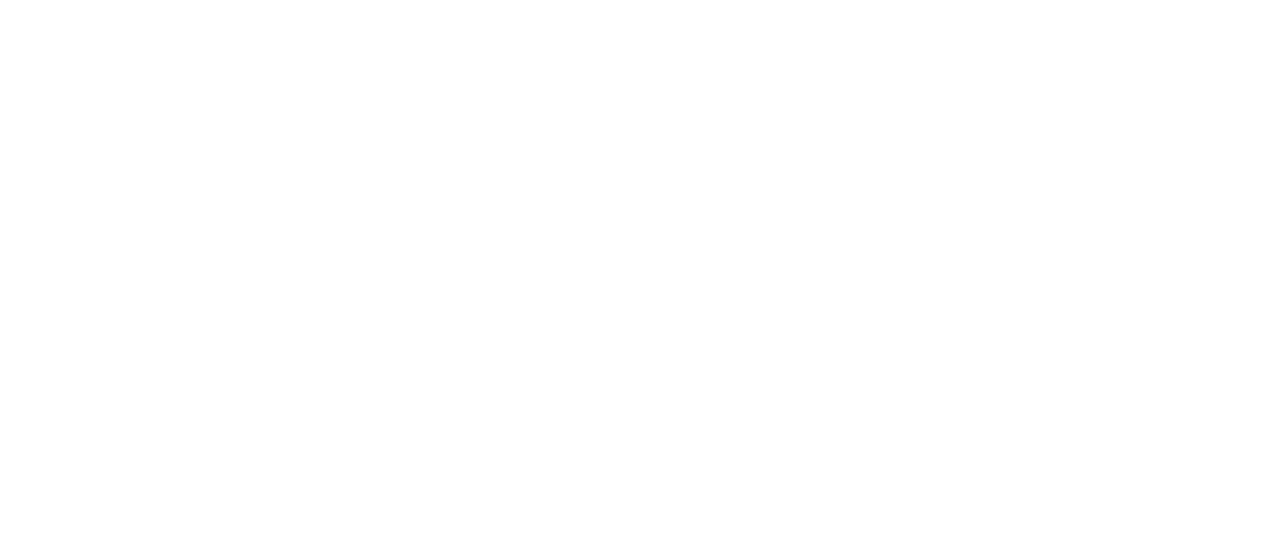
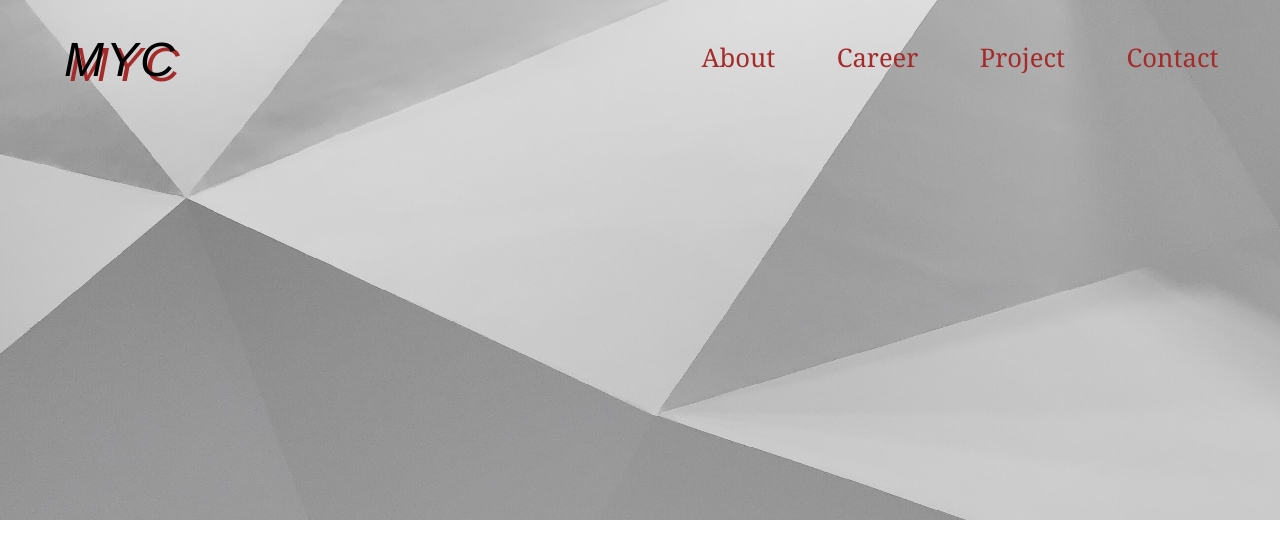
Before and after one commit to yaasir007/odin-css, a plain HTML site: page index.html in a window 1280 px wide. Drawn offline with Linux system fonts and the light colour scheme.

Commit message:
completed banner

```diff
--- a/index.html
+++ b/index.html
@@ -4,6 +4,7 @@
   <meta charset="UTF-8">
   <meta http-equiv="X-UA-Compatible" content="IE=edge">
   <meta name="viewport" content="width=device-width, initial-scale=1.0">
+  <link rel="stylesheet" href="style.css">
   <title>Document</title>
 </head>
 <body>
@@ -11,6 +12,27 @@
   <section class="banner">
     <div class="banner-container">
       <div class="banner-wrapper">
+        <img src="./images/banner.webp" alt="" class="img-res">
+        <div class="logo">
+          MYC
+        </div>
+
+        <div class="navigation">
+          <ul>
+            <li>About</li>
+            <li>Career</li>
+            <li>Project</li>
+            <li>Contact</li>
+          </ul>
+        </div>
+
+      </div>
+    </div>
+  </section>
+
+  <section class="cards">
+    <div class="cards-container">
+      <div class="cards-wrapper">
 
       </div>
     </div>
--- a/style.css
+++ b/style.css
@@ -0,0 +1,45 @@
+* {
+  box-sizing: border-box;
+  margin: 0;
+  padding: 0;
+  font-family: Cambria, Cochin, Georgia, Times, 'Times New Roman', serif;
+}
+
+.img-res {
+  width: 100%;
+  max-width: 100%;
+  height: auto;
+  border: 0;
+  -ms-interpolation-mode: bicubic;
+  vertical-align: bottom;
+}
+
+.logo {
+  position: absolute;
+  top: 4%;
+  left: 5%;
+  font-size: 3rem;
+  font-family: 'Franklin Gothic Medium', 'Arial Narrow', Arial, sans-serif;
+  font-style: italic;
+  letter-spacing: 2px;
+  filter: drop-shadow(5px 5px brown);
+}
+
+.navigation {
+  width: 50%;
+  position: absolute;
+  top: 5%;
+  right: 0%;
+}
+
+.navigation > ul {
+  display: flex;
+  justify-content: space-evenly;
+  align-items: center;
+}
+
+.navigation > ul > li {
+  font-size: 1.6rem;
+  list-style: none;
+  color: brown;
+}
```
Also changed, not shown: images/banner.webp (added), images/thumb-banner-720-350.png (deleted), images/thumb.png (added), 4 other files.
